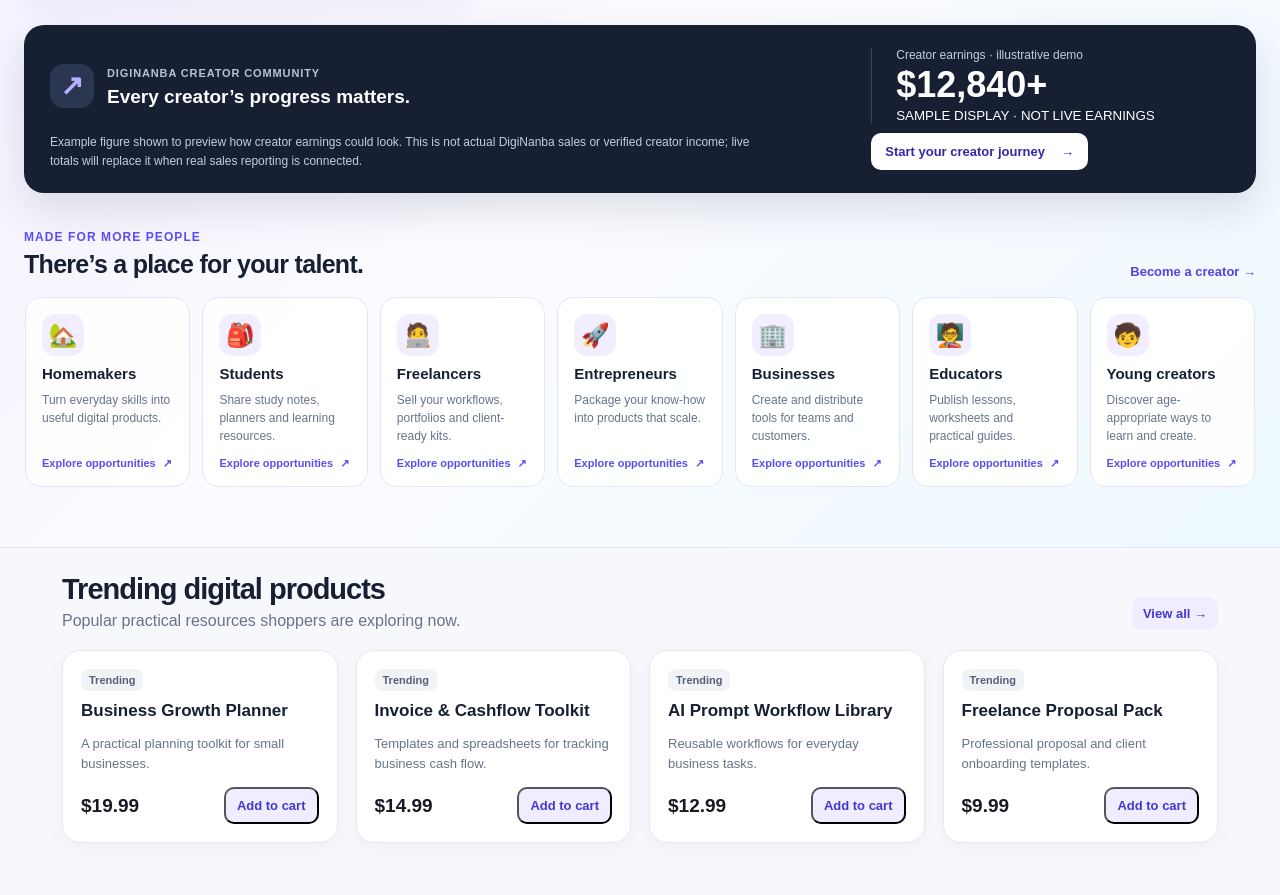
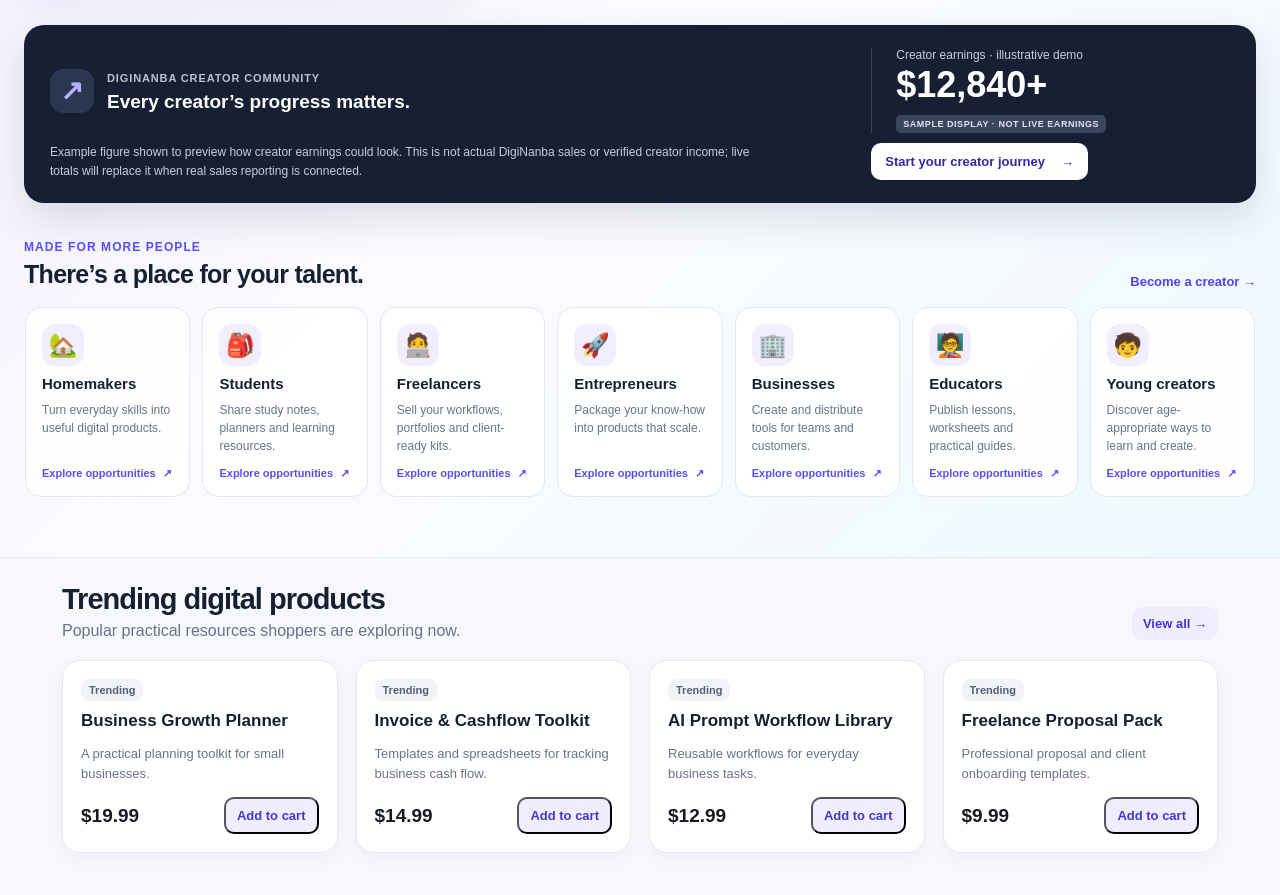
Before and after one commit to agnengineeringselectricals-crypto/diginanba, a Next.js app: page / in a window 1280 px wide. Shown: the part 1020-1915 px from the top of the page. Built offline with nearby package versions, Linux system fonts and the light colour scheme; no server answers; the database is empty.

Commit message:
Style illustrative earnings disclosure label

```diff
--- a/app/creator-showcase.css
+++ b/app/creator-showcase.css
@@ -28,3 +28,5 @@
 .dn-social-links{display:flex;align-items:center;gap:9px}.dn-social-links a{width:39px;height:39px;display:grid;place-items:center;border-radius:12px;background:#202a40;border:1px solid #35405a;color:#e8eaff;transition:transform .16s ease,background .16s ease,border-color .16s ease}
 .dn-social-links a:hover{transform:translateY(-3px);background:#5b4df6;border-color:#8177ff;color:#fff}.dn-social-links svg{width:18px;height:18px;fill:currentColor}
 @media(max-width:600px){.dn-social-ribbon{align-items:flex-start;flex-direction:column;gap:14px;padding-top:18px}.dn-social-links{gap:8px}.dn-social-links a{width:38px;height:38px}}
+
+.dn-demo-label{display:inline-flex;align-self:flex-start;margin-top:7px;padding:4px 7px;border-radius:5px;background:#3b455e;color:#e0e5f4;font-size:9px;letter-spacing:.06em;font-weight:900}
```
